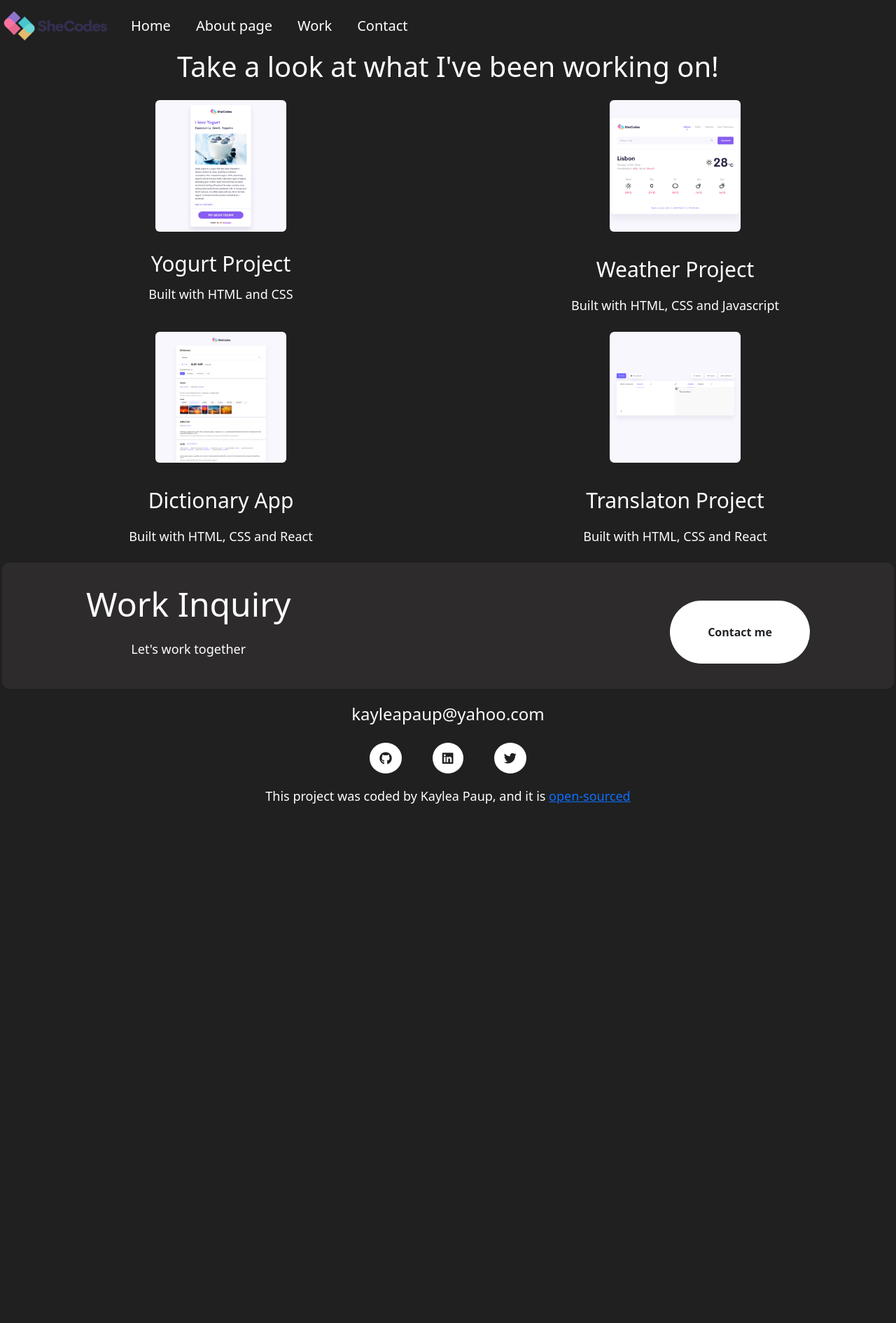
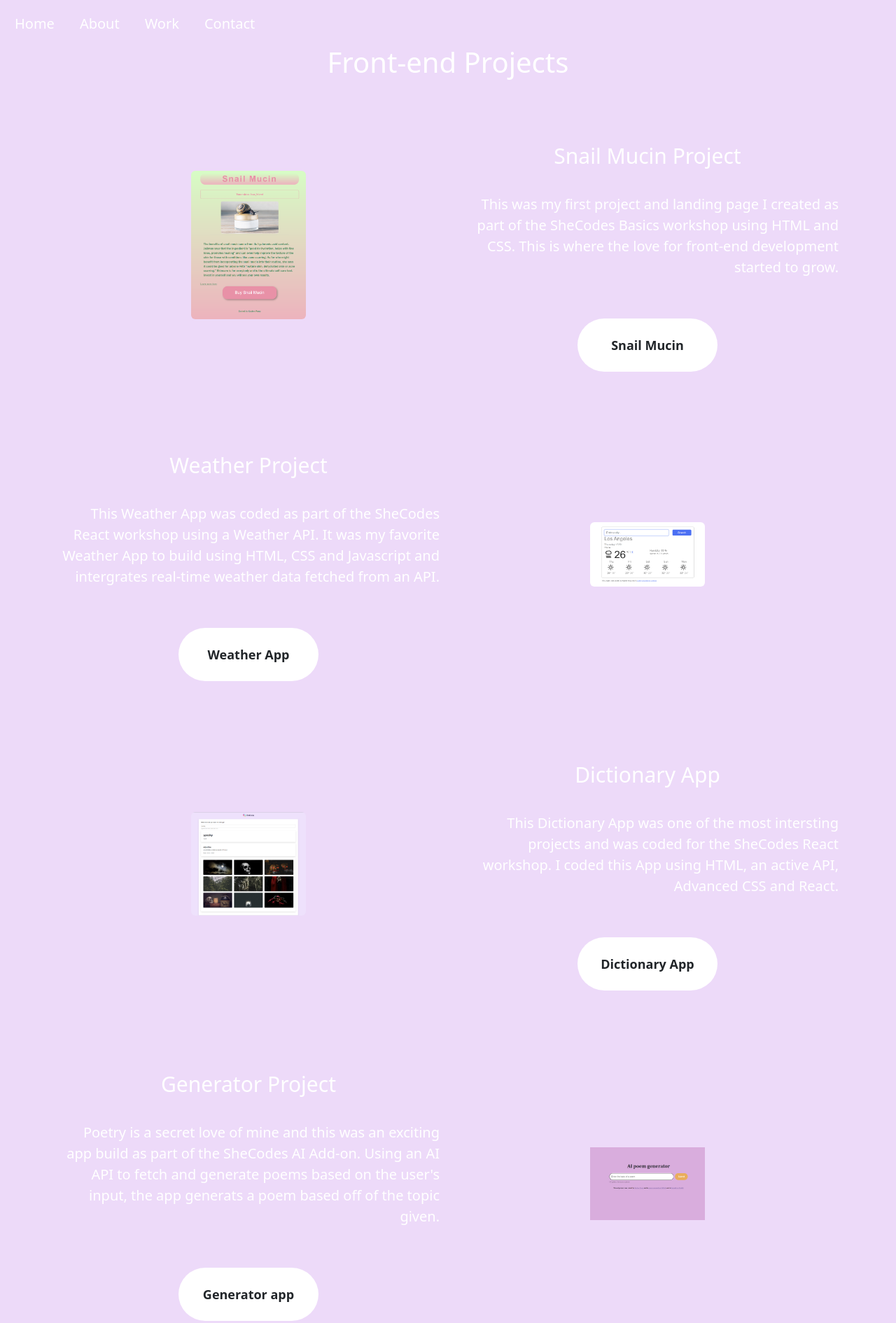
Before and after one commit to paupyk/Portfolio-Project-KP, a plain HTML site: page work.html in a window 1280 px wide. Shown: the top 1890 px of the page at 70% size. Before the commit the page ends 1167 px from the top, so only its background shows below. Drawn offline with nearby package versions, Linux system fonts and the light colour scheme.

Commit message:
Updated links, images and information and edited CSS

```diff
--- a/src/portfolio.css
+++ b/src/portfolio.css
@@ -1,5 +1,5 @@
 :root {
-    --background-color: #202020;
+    --background-color: #eddaf9;
     --secondary-background-color: #FFFFFF;
     --first-font-family: "Roboto" sans-serif;
     --secondary-font-family: "Montserrat" sans-serif;
@@ -104,6 +104,7 @@ h4 {
     footer .email-link:hover {
         color: #b8b8fc;
     }
+
     footer .social-links a {
         background: var(--secondary-background-color);
         border-radius: 50%;
@@ -111,6 +112,7 @@ h4 {
         font-size: 18px;
         margin: 0 20px;
         padding: 10px 14px;
+        text-decoration: none;
         transition: all 15ms ease-in-out;
     }
     footer .social-links a:hover {
@@ -119,11 +121,13 @@ h4 {
     }
     footer {
         line-height: 3;
+        padding-bottom: 3cqh;
     }
     footer .contact-box {
-        background: #2d2b2b;
+        background: hsl(288, 2%, 46%);
         border-radius: 10px;
-
+        margin-bottom: 15px;
+        opacity: 0.7;
         padding: 30px 120px;
     }
     @media (max-width: 900px) {
@@ -132,6 +136,14 @@ h4 {
             text-align: center;
         }
     }
+        .content-skills {
+            display: flex;
+            color: #2d2b2b;
+            justify-content: space-evenly;
+            margin-top: 60px;
+            padding-left: 50px;
+            padding-bottom: 50px;
+        }
     .about-section-container {
         text-align: left;
     }
@@ -173,3 +185,15 @@ h4 {
     .contact h1 {
         font-size: 56px;
     }
+.body-of-work a {
+            background-color: #FFFFFF;
+            border-radius: 50px;
+            font-family: var(--secondary-font-family);
+            font-size: 18px;
+            margin-top: 10px;
+            padding: 10px 20px;
+        }
+.body-of-work p {
+    font-size: 20px;
+    line-height: 1.5;
+}
--- a/work.html
+++ b/work.html
@@ -18,14 +18,11 @@
         rel="stylesheet" />
     <script src="https://kit.fontawesome.com/da3fe91ff0.js" crossorigin="anonymous"></script>
     <link rel="stylesheet" href="src/portfolio.css" />
-    <title>About</title>
+    <title>Work</title>
 </head>
 
 <body>
     <nav class="navbar navbar-expand-lg navbar-#202020 bg-#202020">
-        <a class="navbar-brand" href="#">
-            <img src="images/logo.png">
-        </a>
         <button class="navbar-toggler" type="button" data-toggle="collapse" data-target="#navbarNav"
             aria-controls="navbarNav" aria-expanded="false" aria-label="Toggle navigation">
             <span class="navbar-toggler-icon"></span>
@@ -33,67 +30,93 @@
         <div class="collapse navbar-collapse" id="navbarNav">
             <ul class="navbar-nav">
                 <li class="nav-item">
-                    <a class="nav-link" href="/">Home <span class="sr-only">(current)</span></a>
+                    <a class="nav-link" href="index.html">Home <span class="sr-only">(current)</span></a>
                 </li>
                 <li class="nav-item">
-                    <a class="nav-link" href="/about.html">About page</a>
+                    <a class="nav-link" href="about.html">About</a>
                 </li>
                 <li class="nav-item active">
-                    <a class="nav-link" href="/work.html">Work</a>
+                    <a class="nav-link" href="work.html">Work</a>
                 </li>
                     <li class="nav-item">
-                        <a class="nav-link" href="/contact.html">Contact</a>
+                        <a class="nav-link" href="contact.html">Contact</a>
                             </li>
             </ul>
         </div>
     </nav>
-    <div class="content-container container.">
+    <div class="content-container container text-center">
+                <h1 class="mb-4">Front-end Projects</h1>
                 <div class="content">
-                <h1 class="mb-4">
-                    Take a look at what I've been working on!
-                </h1>
-                <div class="row">
-                    <div class="col-md-6 mb-4">
-                        <img src="images/yogurt.png" class="works img-fluid mb-3 rounded" title="" alt="Yogurt image">
-                        <h3 class="text-center m-0">Yogurt Project</h3>
-                        <p class="text-center">Built with HTML and CSS</p>
+                <div class="row images align-items-center body-of-work">
+                    <div class="col-lg-6">
+                        <img src="images/Snail Mucin SS.png" class="works img-fluid mb-3 rounded" title="" alt="Snail Mucin image">
                         </div>
-                        <div class="col-md-6 mb-4">
-                            <img src="images/weather.png" title="Weather image" class="works img-fluid mb-3 rounded" alt="">
-                            <h3 class="text-center m-2">Weather Project</h3>
-                            <p class="text-center">Built with HTML, CSS and Javascript</p>
+                    <div class="col-lg-6 mb-5 mt-5  app-description">
+                        <h3 class="text-center mt-2">Snail Mucin Project</h3>
+                        <p class="mt-4 mb-5">
+                            This was my first project and landing page I created as part of the SheCodes Basics workshop using HTML and CSS.
+                         This is where the love for front-end development started to grow.
+                        </p>
+                        <a href="https://s3.amazonaws.com/shecodesio-production/challenge_submissions/files/002/063/288/original/Basics_Final_Project.html?170685" class="btn" target="_blank">Snail Mucin</a>
+                    </div>
                     </div>
 
-                    <div class="col-md-6 mb-4">
-                        <img src="images/dictionary.png" title="Dictionary image" class="works img-fluid mb-3 rounded rounded" alt="">
+                    <div class="row images align-items-center body-of-work">
+                        <div class="col-lg-6 mb-5 mt-5  app-description">
+                            <h3 class="text-center m-2">Weather Project</h3>
+                            <p class="mt-4 mb-5">
+                            This Weather App was coded as part of the SheCodes React workshop using a Weather API.
+                             It was my favorite Weather App to build using HTML, CSS and Javascript and intergrates real-time weather data fetched from an API.
+                            </p>
+                            <a href="https://main--comforting-mochi-d01f30.netlify.app/" class="btn" target="_blank">Weather App</a>
+                        </div>
+                                <div class="col-lg-6">
+                                    <img src="images/Weather App SS.png" title="Weather image" class="works img-fluid mb-3 rounded" alt="Weather image">
+                                </div>
+                        </div>
+
+                    <div class="row images align-items-center body-of-work">
+                        <div class="col-lg-6">
+                            <img src="images/Dictinary App SS.png" title="Dictionary image" class="works img-fluid mb-3 rounded rounded" alt="Dictionary image">
+                            </div>
+                    <div class="col-lg-6 mb-5 mt-5  app-description">
                             <h3 class="text-center m-2">Dictionary App</h3>
-                                <p class="text-center">Built with HTML, CSS and React</p>
+                                <p class="mt-4 mb-5">
+                                    This Dictionary App was one of the most intersting projects and was coded for the SheCodes React workshop.
+                                     I coded this App using HTML, an active API, Advanced CSS and React.
+                                    </p>
+                                <a href="https://main--dictionary-app-shecodes-kp.netlify.app/" class="btn" target="_blank">Dictionary App</a>
                                      </div>
-                    <div class="col-md-6 mb-4">
-                        <img src="images/translation.png" title="Translaton image" class="works img-fluid mb-3" alt="">
-                            <h3 class="text-center m-2">Translaton Project</h3>
-                               <p class="text-center">Built with HTML, CSS and React</p>
+                                     </div>
+
+                    <div class=" row images align-items-center body-of-work">
+                    <div class="col-lg-6 mb-5 mt-5  app-description">
+                            <h3 class="text-center m-2">Generator Project</h3>
+                               <p class="mt-4 mb-5">
+                                Poetry is a secret love of mine and this was an exciting app build as part of the SheCodes AI Add-on.
+                                 Using an AI API to fetch and generate poems based on the user's input, the app generats a poem based off of the topic given.
+                                </p>
+                               <a href="https://main--ai-e-poem-generator.netlify.app/" class="btn" target="_blank">Generator app</a>
+                                                   </div>
+                                    <div class="col-lg-6">
+                                        <img src="images/Generator Project SS.png" title="Generator image" class="works img-fluid mb-3"
+                                            alt="Poem Generator image">
                                     </div>
                                                  </div>
                                                 <footer class="footer">
-                <div class="contact-box d-flex justify-content-between d-none d-md-flex">
-                    <div>
-                        <h4>Work Inquiry</h4>
-                        <p>Let's work together</p>
-                    </div>
-                    <div>
-                        <a href="/contact.html" class="btn btn-branding-outline mt-4" title="Contact Kaylea">Contact me</a>
-                    </div>
-                </div>
                                                     <a href="mailto:kayleapaup@yahoo.com" class="email-link" title="Email Kaylea">kayleapaup@yahoo.com</a>
                                                     <div class="social-links">
-                    <a href="" target="_blank"><i class="fa-brands fa-github" title="GitHub profile"></i></a>
-                    <a href="" target="_blank"><i class="fa-brands fa-linkedin" title="LinkedIn Profile"></i></a>
-                    <a href="" target="_blank"><i class="fa-brands fa-twitter" title="Twitter profile"></i></a>
+                                                        <a href="https://github.com/paupyk" target="_blank"><i class="fa-brands fa-github"
+                                                                title="GitHub profile"></i></a>
+                                                        <a href="https://www.linkedin.com/in/kaylea-paup-a993b5325/" target="_blank"><i class="fa-brands fa-linkedin"
+                                                                title="LinkedIn Profile"></i></a>
                                                     </div>
                                                                 <p class="text-center">
-                    This project was coded by Kaylea Paup, and it is
-                    <a href="https://github.com/paupyk/Portfolio-Project-KP" target="_blank">open-sourced</a>
+                                                                    This project was coded by
+                                                                    <a href="https://github.com/paupyk" target="_blank">
+                                                                    Kaylea Paup </a>
+                                                                    , and it is open-sourced on
+                                                                    <a href="https://github.com/paupyk/Portfolio-Project-KP" target="_blank">GitHub</a>
                                                                 </p>
                                                 </footer>
 </body>
```
Also changed, not shown: about.html (+29 -21 lines), contact.html (+18 -25 lines), index.html (+27 -37 lines), images/Dictinary App SS.png (added), images/Generator Project SS.png (added), images/Snail Mucin SS.png (added), images/Weather App SS.png (added), images/World Clock SS.png (added), images/dictionary.png (deleted), images/logo.png (deleted), images/translation.png (deleted), images/weather.png (deleted), images/yogurt.png (deleted), 1 other file. Lines whose indentation alone changed are shown as unchanged.
